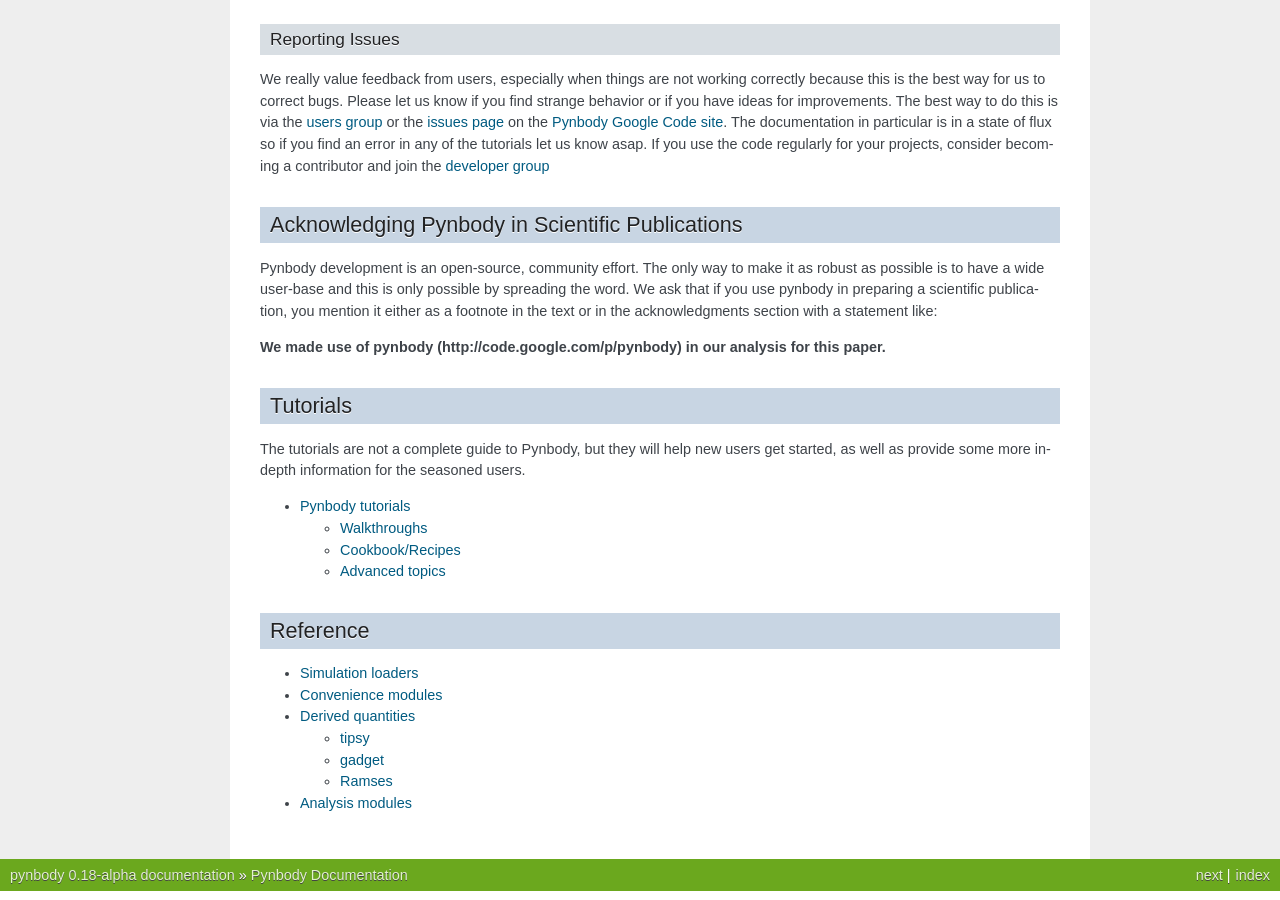
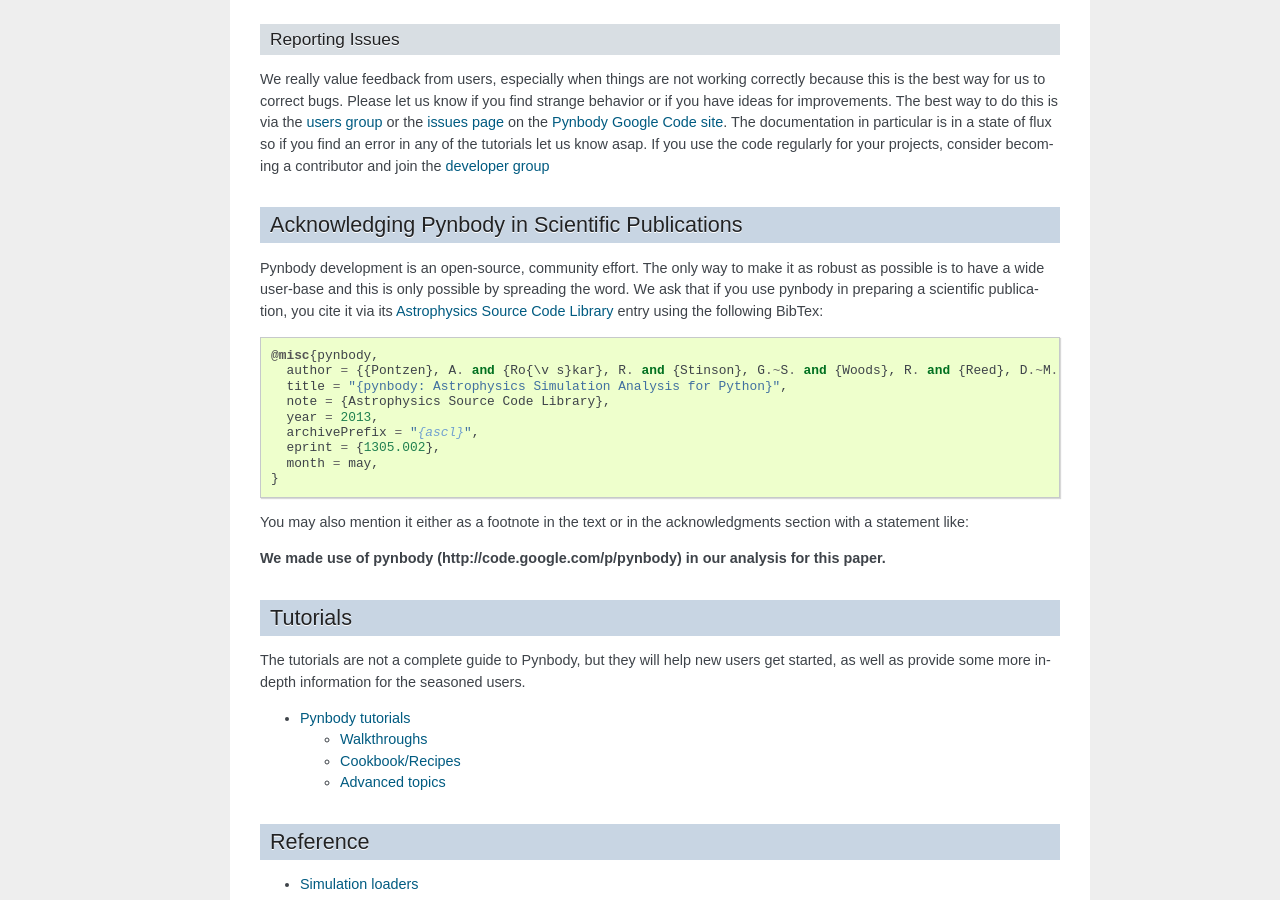
Before and after one commit to pynbody/pynbody, a Sphinx documentation site: the page built from docs/index.rst, in a window 1280 px wide and 900 px high, scrolled down 840 px. Built offline with Sphinx 7.4.7, drawn with Linux system fonts in a browser that asks for light colours; formulas are drawn with MathJax 3; pages that are not in the unit, such as notebooks, are missing from menus.

Commit message:
added sample bibtex to docs

```diff
--- a/docs/index.rst
+++ b/docs/index.rst
@@ -92,9 +92,22 @@
 Pynbody development is an open-source, community effort. The only way
 to make it as robust as possible is to have a wide user-base and this
 is only possible by spreading the word. We ask that if you use pynbody
-in preparing a scientific publication, you mention it either as a
-footnote in the text or in the acknowledgments section with a
-statement like:
+in preparing a scientific publication, you cite it via its
+`Astrophysics Source Code Library <http://ascl.net/1305.002>`_ entry
+using the following BibTex::
+
+   @misc{pynbody,
+     author = {{Pontzen}, A. and {Ro{\v s}kar}, R. and {Stinson}, G.~S. and {Woods}, R. and {Reed}, D.~M. and {Coles}, J. and {Quinn}, T.~R.},
+     title = "{pynbody: Astrophysics Simulation Analysis for Python}",
+     note = {Astrophysics Source Code Library},
+     year = 2013,
+     archivePrefix = "{ascl}",
+     eprint = {1305.002},
+     month = may,
+   }
+
+You may also mention it either as a footnote in the text or in the
+acknowledgments section with a statement like:
 
 **We made use of pynbody (http://code.google.com/p/pynbody) in our analysis
 for this paper.**
```
